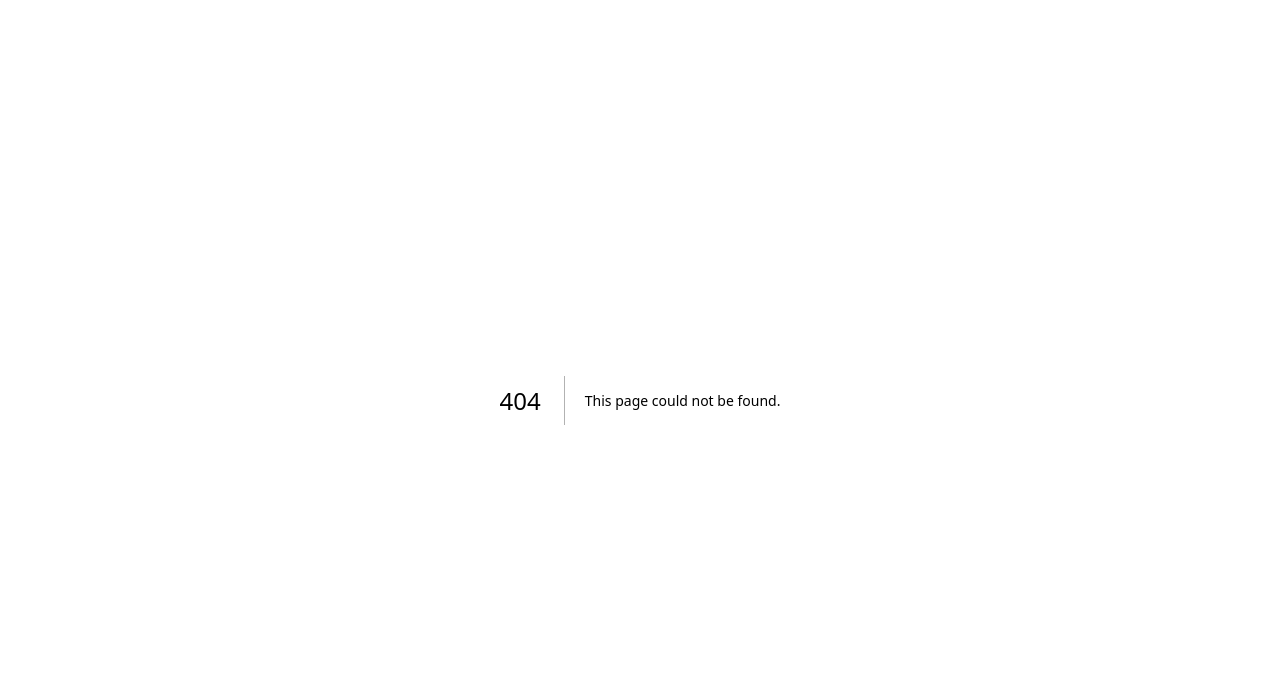
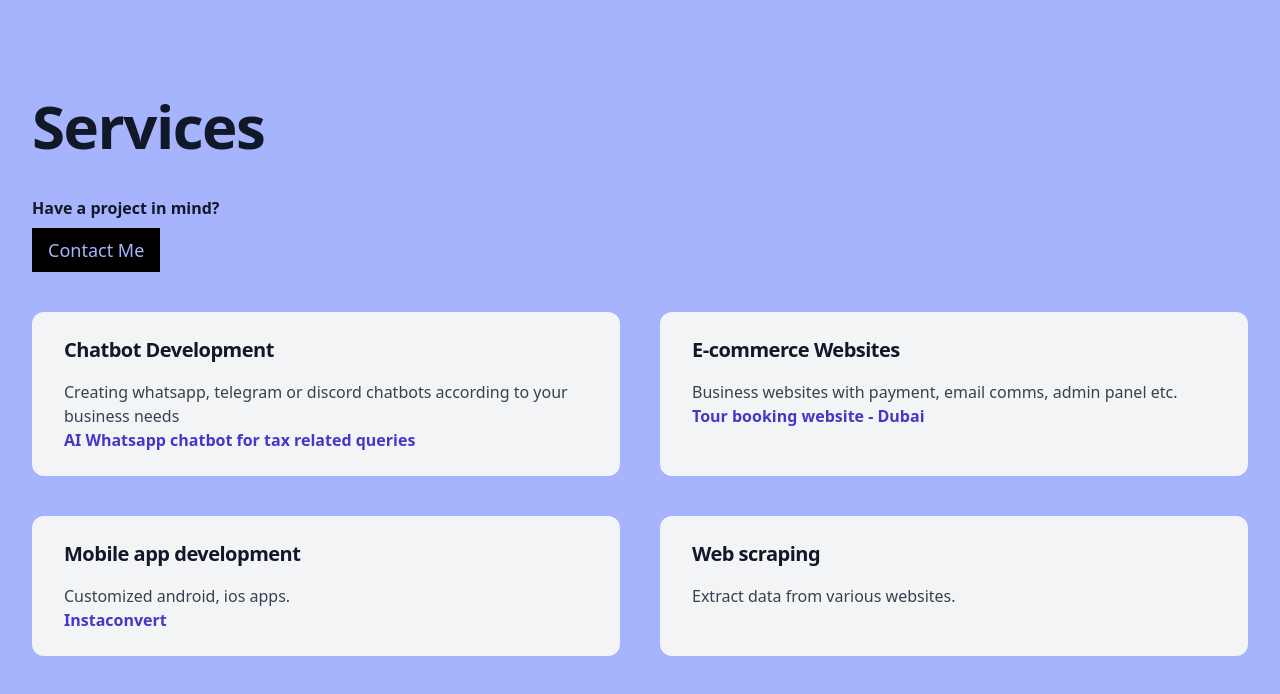
Before and after one commit to faznaa/portfolio, a Next.js app: page /components/Services in a window 1280 px wide. Before the commit this address had no page. Shown: the top 694 px of the page. Built offline with nearby package versions, Linux system fonts and the light colour scheme.

Commit message:
added icons

```diff
--- a/pages/components/Hero/index.tsx
+++ b/pages/components/Hero/index.tsx
@@ -66,7 +66,7 @@ export default function Hero() {
                   <a href="https://github.com/faznaa" target="_blank" rel="noopener noreferrer">
                     <GithubIcon className="w-6 h-6 fill-indigo-600" />
                   </a>
-                  <a href="" target="_blank" rel="noopener noreferrer">
+                  <a href="mailto:fasnahareesfasna@gmail.com?subject=Project%20Name&body=Hi%Fazna," target="_blank" rel="noopener noreferrer">
                     <EmailIcon className="w-6 h-6 fill-indigo-600 text-indigo-600" />
                   </a>
                 {/* <Image alt="email" src={linkedinIcon} className='w-6 h-6 fill-indigo-500'/>
--- /dev/null
+++ b/pages/components/Services/index.tsx
@@ -0,0 +1,57 @@
+import { motion } from "framer-motion"
+import Link from 'next/link'
+import Image from "next/image"
+import { LinkedInIcon, EmailIcon, GithubIcon } from '../Icons'
+export default function Services() {
+  return (
+    // bg-gradient-to-tr from-[#FF0A54] to-pink-600
+    <div id="#services" className=" min-h-screen bg-indigo-300 bg-[#C0C0C0]">
+      <div className="relative isolate overflow-hidden">
+        <div className="mx-auto max-w-7xl pb-24 pt-10 sm:pb-32 lg:gap-x-8 lg:px-8 lg:py-30">
+          <div className="px-6 lg:px-0 lg:pt-4">
+
+            <h1 className="mt-10 text-4xl font-bold tracking-tight text-gray-900 sm:text-6xl">Services</h1>
+            <p className="text-gray-900 font-semibold  mt-10">Have a project in mind? </p>
+           <motion.button
+                whileHover={{
+                    scale: 1.1,
+                    transition: { duration: 0.2 },
+                  }}
+                  whileTap={{ scale: 0.9 }}
+                className='bg-black text-indigo-300 px-4 py-2 text-lg mt-2 '>
+                  <Link href="/contact">Contact Me</Link>
+                </motion.button>
+           <div className="grid grid-cols-1 sm:grid-cols-2 gap-x-10">
+           <div className="w-full bg-gradient-to-tr bg-gray-100 px-8 py-6 rounded-xl mt-10 animate-shiny">
+                <h3 className=" text-lg mb-4 font-bold tracking-tight text-gray-900 sm:text-xl">Chatbot Development</h3>
+            <p className="text-gray-700">Creating whatsapp, telegram  or discord chatbots according to your business needs</p>
+            <p className="text-indigo-700 font-semibold"> <a href="https://wa.me/+971569107014" target="_blank" rel="noreferrer" >AI Whatsapp chatbot for tax related queries </a></p>
+            </div>
+            <div className="bg-gradient-to-tr bg-gray-100 px-8 py-6 rounded-xl mt-10 animate-shiny">
+                <h3 className=" text-lg mb-4 font-bold tracking-tight text-gray-900 sm:text-xl">E-commerce Websites</h3>
+            <p className="text-gray-700">Business websites with payment, email comms, admin panel etc.</p>
+            <p className="text-indigo-700 font-semibold"> <a href="https://earnest-madeleine-e4b5c0.netlify.app/" target="_blank" rel="noreferrer" >Tour booking website - Dubai </a></p>
+
+                </div>
+
+                <div className="bg-gradient-to-tr bg-gray-100 px-8 py-6 rounded-xl mt-10 animate-shiny">
+                <h3 className=" text-lg mb-4 font-bold tracking-tight text-gray-900 sm:text-xl">Mobile app development</h3>
+            <p className="text-gray-700"> Customized android, ios apps.</p>
+            <p className="text-indigo-700 font-semibold"> <a href="https://play.google.com/store/apps/details?id=com.gudof.converter&hl=en_SG&gl=US&pli=1" target="_blank" rel="noreferrer" >Instaconvert </a></p>
+
+                </div>
+
+                <div className="bg-gradient-to-tr bg-gray-100 px-8 py-6 rounded-xl mt-10 animate-shiny">
+                <h3 className=" text-lg mb-4 font-bold tracking-tight text-gray-900 sm:text-xl">Web scraping</h3>
+            <p className="text-gray-700"> Extract data from various websites. </p>
+            {/* <p className="text-indigo-700 font-semibold"> <a href="https://play.google.com/store/apps/details?id=com.gudof.converter&hl=en_SG&gl=US&pli=1" target="_blank" rel="noreferrer" >Instaconvert </a></p> */}
+
+                </div>
+           </div>
+
+            </div>
+        </div>
+      </div>
+    </div>
+  )
+}
--- a/pages/index.tsx
+++ b/pages/index.tsx
@@ -5,6 +5,7 @@ import Description from './components/Description'
 import Projects from './components/Projects'
 import Head from 'next/head'
 import Hire from './components/Hire'
+import Services from './components/Services'
 
 const inter = Unbounded({ subsets: ['latin'] })
 
@@ -20,7 +21,9 @@ export default function Home() {
       <Hero />
       <Description />
       <Projects />
+      <Services />
       <Hire />
+
     </div>
   )
 }
```
